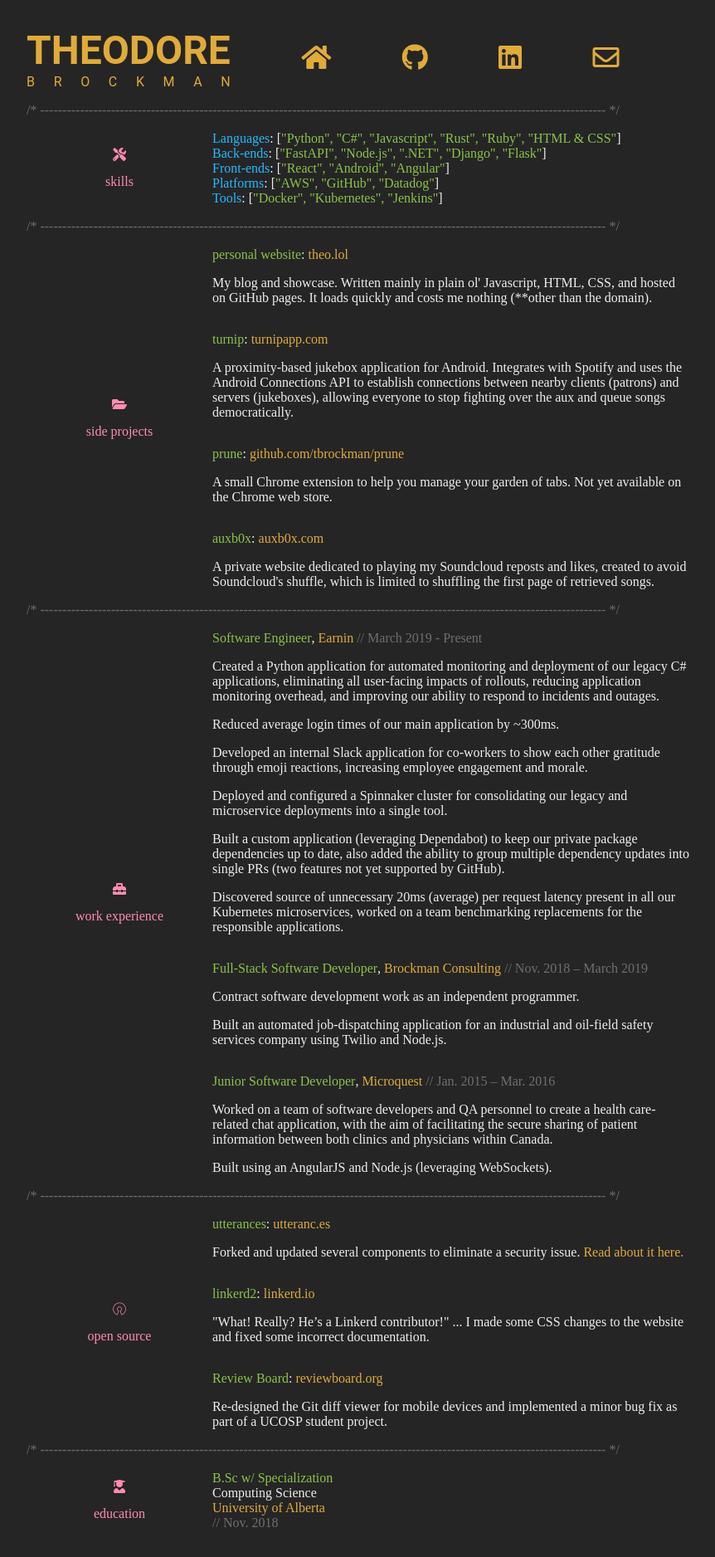
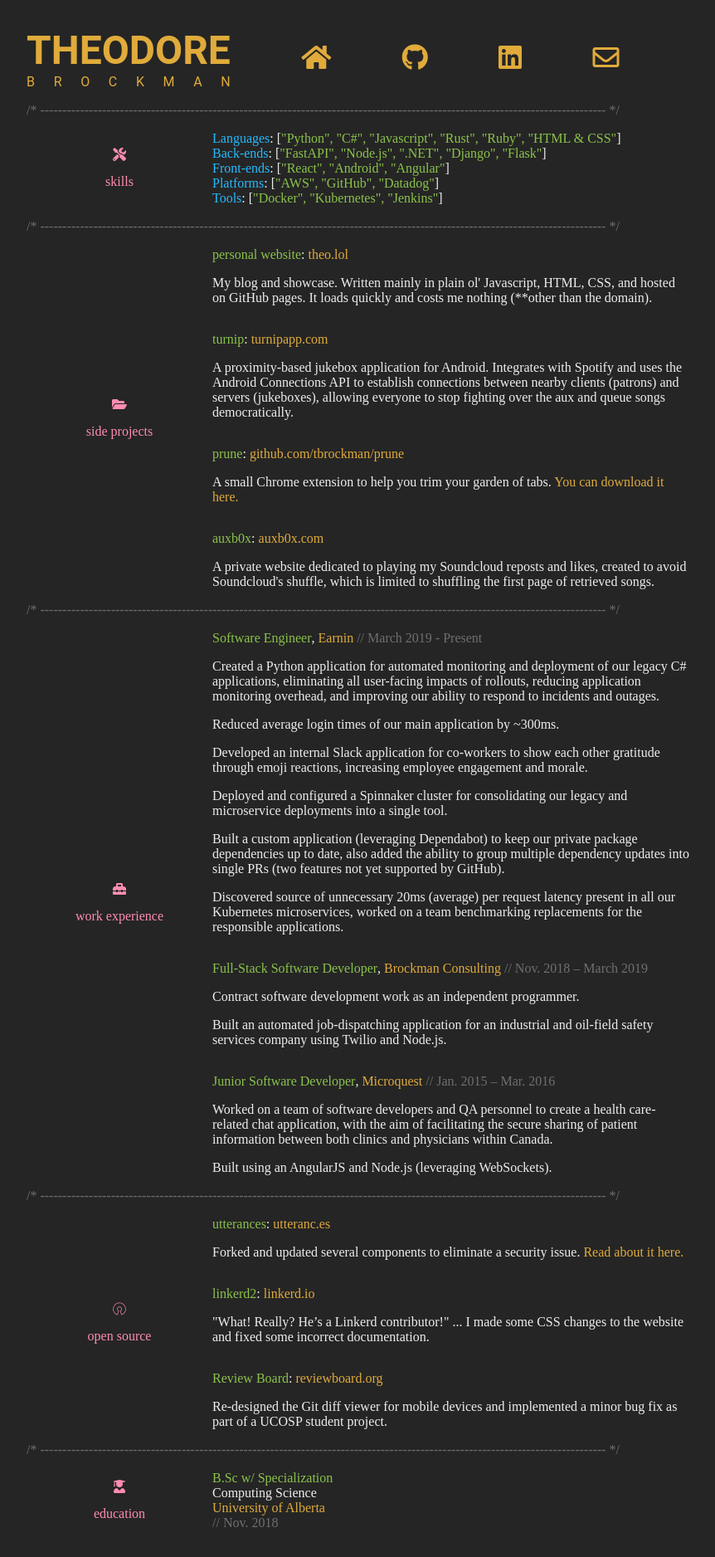
Before and after one commit to tbrockman/tbrockman.github.io, a Jekyll site: the page built from resume.html, in a window 1280 px wide. Shown: the whole page at 83% size, without its empty margins (208-1070 px from the left). Built offline with Jekyll 4.4.1, drawn with Linux system fonts in a browser that asks for light colours; some web fonts are replaced.

Commit message:
Added new blog post. Removed Notion content. Gemfile update. Some style changes. Some blog assets.

```diff
--- a/_sass/blog.scss
+++ b/_sass/blog.scss
@@ -21,9 +21,7 @@ $breakpoint-mobile: 800px;
             padding-top: 2rem;
 
             a {
-                margin: 0 2rem;
-                height: fit-content;
-                width: fit-content;
+                margin: 1rem 2rem;
 
                 div {
                     display: flex;
@@ -75,7 +73,6 @@ body {
 .blog-list >  a {
     box-shadow: 0 0 12px 0px #25252530;
     border-radius: 3px;
-    height: 480px;
     margin-right: 2em;
     margin-bottom: 2em;
     width: 480px;
@@ -94,6 +91,7 @@ body {
     -webkit-line-clamp: 2;
     -webkit-box-orient: vertical;
     overflow: hidden;
+    word-break: break-all;
 }
 
 .blog-post-preview {
--- a/_sass/post.scss
+++ b/_sass/post.scss
@@ -177,3 +177,10 @@ p > strong > code {
     margin: 0;
     background: #252525 !important;
 }
+
+img + em {
+    margin-top: -2rem;
+    text-align: center;
+    font-size: 1rem;
+    display: block;
+}
--- a/blog.html
+++ b/blog.html
@@ -8,7 +8,6 @@ title: latest
       {% for post in site.posts %}
         <a href="{{ post.url }}">
           <div>
-            <img class='blog-post-thumbnail' src="{{ post.thumbnail }}"></img>
             <div class='blog-post-preview'>
               <div class='blog-post-title'>{{ post.title }}</div>
               <div class='blog-post-excerpt'>{{ post.excerpt }}</div>
--- a/resume.html
+++ b/resume.html
@@ -96,7 +96,7 @@ layout: resume
                         <span><a class="gold" href="https://github.com/tbrockman/prune">github.com/tbrockman/prune</a></span>
                     </div>
                     <div class="projects-body">
-                        <p>A small Chrome extension to help you manage your garden of tabs. Not yet available on the Chrome web store.</p>
+                        <p>A small Chrome extension to help you trim your garden of tabs. <a class="gold" href="https://chrome.google.com/webstore/detail/prune/gblddboefgbljpngfhgekbpoigikbenh?hl=en-GB&authuser=0">You can download it here.</a></p>
                     </div>
                 </div>
                 <div class="inner-section-separator"></div>
```
Also changed, not shown: _layouts/why_i_want_to_work_at_notion.html (deleted, +0 -24 lines), _posts/2021-01-26-prune.md (added, +37 -0 lines), notion/why-i-want-to-be-a-notino.md (deleted, +0 -22 lines), Gemfile.lock, assets/img/prune_gmails.png (added), assets/img/prune_logo.jpg (added), assets/img/prune_many_tabs.png (added), assets/img/prune_one_day.png (added), assets/img/prune_rust.png (added).
